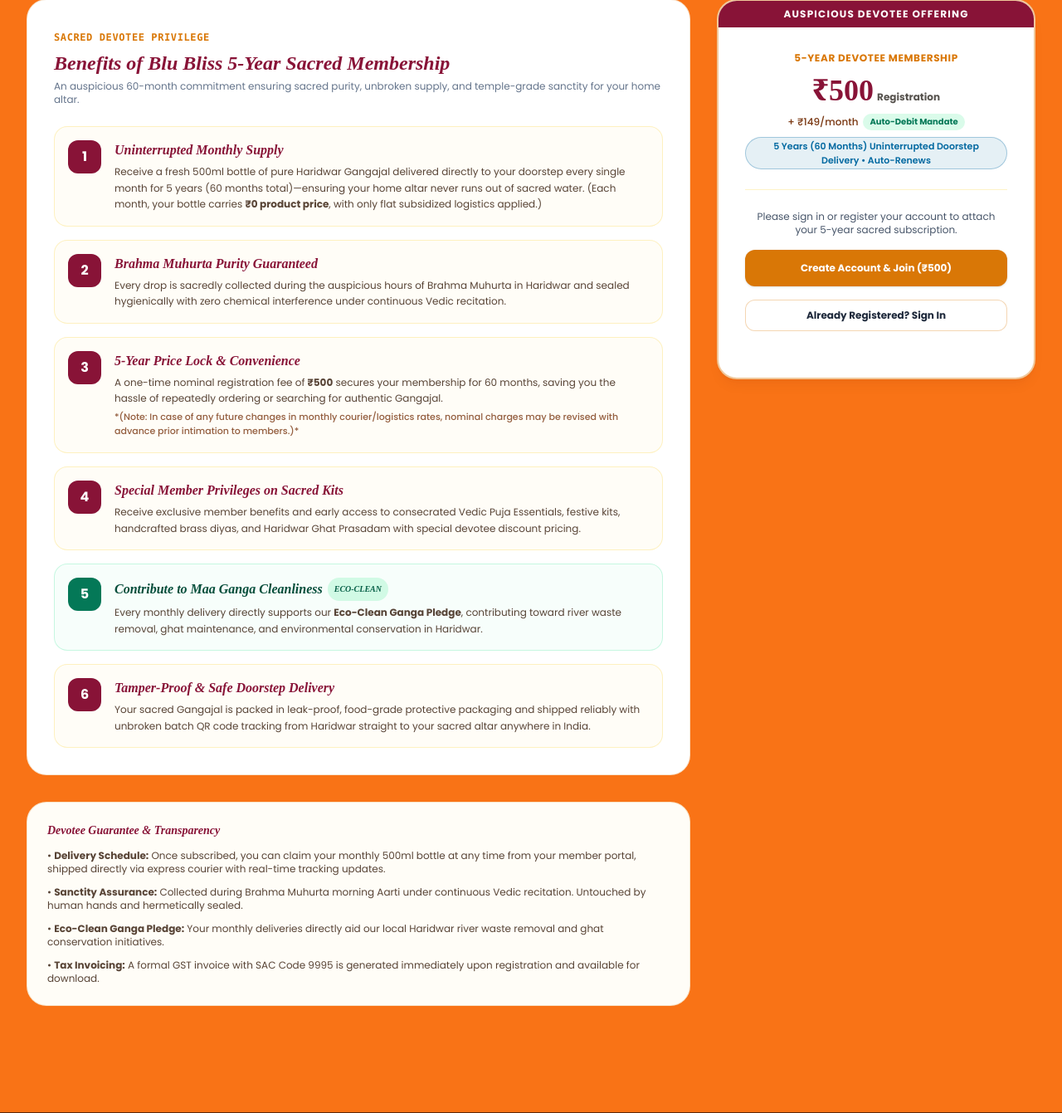
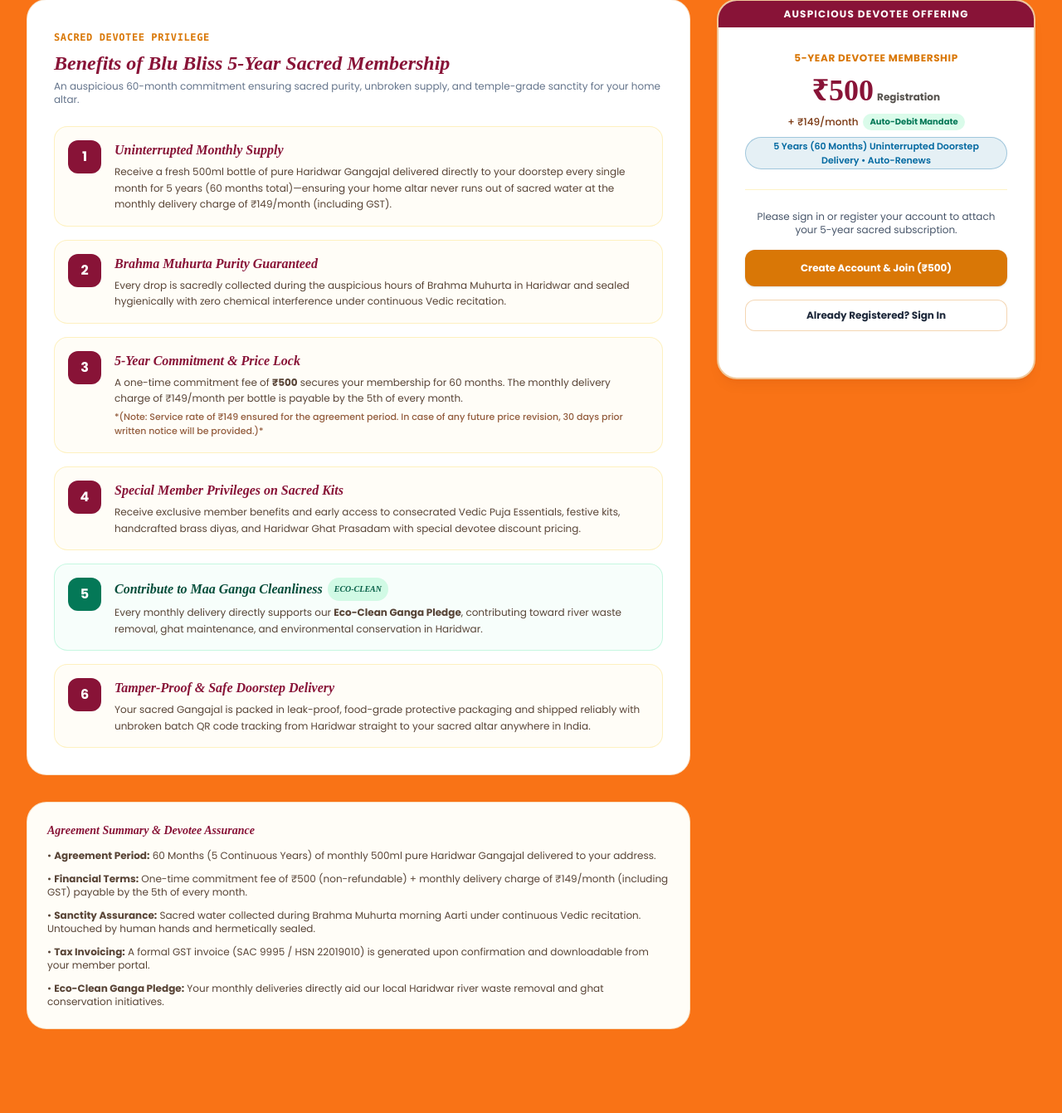
Before and after one commit to Avinash-cloud/hwd, a Laravel app: page /membership/join in a window 1280 px wide. Shown: the part 606-1947 px from the top of the page at 83% size. Run offline with Laravel 12, Linux system fonts and the light colour scheme; data that the repository does not hold is empty; style sheets or scripts are compiled from the project's sources; some libraries are stand-ins or nearby versions; some web fonts are replaced.

Commit message:
Refactor cart quantity input with Alpine.js for improved UX; update membership and dashboard text for clarity; adjust CSS styles for better accessibility and consistency.

```diff
--- a/resources/css/app.css
+++ b/resources/css/app.css
@@ -9,6 +9,9 @@
     body {
         color: #FFFFFF;
         background-color: #F97316;
+    }
+    input, select, textarea {
+        color: #0f172a;
     }
     h1, h2, h3, h4, h5, h6,
     h1.font-serif, h2.font-serif, h3.font-serif, h4.font-serif, h5.font-serif, h6.font-serif {
--- a/resources/views/membership/join.blade.php
+++ b/resources/views/membership/join.blade.php
@@ -151,7 +151,7 @@
                             <div>
                                 <h3 class="font-bold text-[#881337] text-sm sm:text-base">Uninterrupted Monthly Supply</h3>
                                 <p class="text-xs text-[#3B2314]/85 leading-relaxed mt-1">
-                                    Receive a fresh 500ml bottle of pure Haridwar Gangajal delivered directly to your doorstep every single month for 5 years (60 months total)—ensuring your home altar never runs out of sacred water. (Each month, your bottle carries <strong>₹0 product price</strong>, with only flat subsidized logistics applied.)
+                                    Receive a fresh 500ml bottle of pure Haridwar Gangajal delivered directly to your doorstep every single month for 5 years (60 months total)—ensuring your home altar never runs out of sacred water at the monthly delivery charge of ₹{{ number_format($shippingRate) }}/month (including GST).
                                 </p>
                             </div>
                         </div>
@@ -175,11 +175,11 @@
                                 3
                             </div>
                             <div>
-                                <h3 class="font-bold text-[#881337] text-sm sm:text-base">5-Year Price Lock & Convenience</h3>
+                                <h3 class="font-bold text-[#881337] text-sm sm:text-base">5-Year Commitment & Price Lock</h3>
                                 <p class="text-xs text-[#3B2314]/85 leading-relaxed mt-1">
-                                    A one-time nominal registration fee of <strong>₹{{ number_format($membershipFee) }}</strong> secures your membership for 60 months, saving you the hassle of repeatedly ordering or searching for authentic Gangajal.
+                                    A one-time commitment fee of <strong>₹{{ number_format($membershipFee) }}</strong> secures your membership for 60 months. The monthly delivery charge of ₹{{ number_format($shippingRate) }}/month per bottle is payable by the 5th of every month.
                                     <span class="block text-[11px] text-amber-900/80 font-medium mt-1">
-                                        *(Note: In case of any future changes in monthly courier/logistics rates, nominal charges may be revised with advance prior intimation to members.)*
+                                        *(Note: Service rate of ₹{{ number_format($shippingRate) }} ensured for the agreement period. In case of any future price revision, 30 days prior written notice will be provided.)*
                                     </span>
                                 </p>
                             </div>
@@ -231,20 +231,21 @@
 
                 <!-- Terms & Transparency -->
                 <div class="bg-[#FFFDF7] rounded-3xl border border-[#D97706]/20 p-6 space-y-3 text-xs text-[#3B2314]/85">
-                    <h4 class="font-serif font-bold text-[#881337] text-sm">Devotee Guarantee & Transparency</h4>
+                    <h4 class="font-serif font-bold text-[#881337] text-sm">Agreement Summary & Devotee Assurance</h4>
                     <p>
-                        • <strong>Delivery Schedule:</strong> Once subscribed, you can claim your monthly 500ml bottle at any
-                        time from your member portal, shipped directly via express courier with real-time tracking updates.
+                        • <strong>Agreement Period:</strong> 60 Months (5 Continuous Years) of monthly 500ml pure Haridwar Gangajal delivered to your address.
                     </p>
                     <p>
-                        • <strong>Sanctity Assurance:</strong> Collected during Brahma Muhurta morning Aarti under
-                        continuous Vedic recitation. Untouched by human hands and hermetically sealed.
+                        • <strong>Financial Terms:</strong> One-time commitment fee of ₹{{ number_format($membershipFee) }} (non-refundable) + monthly delivery charge of ₹{{ number_format($shippingRate) }}/month (including GST) payable by the 5th of every month.
+                    </p>
+                    <p>
+                        • <strong>Sanctity Assurance:</strong> Sacred water collected during Brahma Muhurta morning Aarti under continuous Vedic recitation. Untouched by human hands and hermetically sealed.
+                    </p>
+                    <p>
+                        • <strong>Tax Invoicing:</strong> A formal GST invoice (SAC 9995 / HSN 22019010) is generated upon confirmation and downloadable from your member portal.
                     </p>
                     <p>
                         • <strong>Eco-Clean Ganga Pledge:</strong> Your monthly deliveries directly aid our local Haridwar river waste removal and ghat conservation initiatives.
-                    </p>
-                    <p>
-                        • <strong>Tax Invoicing:</strong> A formal GST invoice with SAC Code 9995 is generated immediately upon registration and available for download.
                     </p>
                 </div>
             </div>
@@ -463,13 +464,73 @@
                     <button type="button" @click="termsModalOpen = false" class="text-stone-400 hover:text-stone-600 p-1">✕</button>
                 </div>
 
-                <div class="text-xs text-slate-600 space-y-3 max-h-96 overflow-y-auto pr-2 leading-relaxed">
-                    <p><strong>1. Membership Tenure & Auto-Renewal:</strong> The Blu Bliss Sacred Devotee Membership is valid for 5 continuous calendar years (60 months) from the date of activation. Upon recurring monthly fulfillment, the 5-year membership tenure automatically renews so your sacred household connection remains uninterrupted.</p>
-                    <p><strong>2. Monthly Sacred Gangajal Benefit & Auto-Debit:</strong> Active members receive 1 fresh 500ml Haridwar Gangajal bottle every month (₹0 product cost). A recurring subsidized delivery charge (currently ₹{{ number_format($shippingRate) }}/month) is auto-debited via your authorized payment mandate to ensure seamless monthly dispatch. In case of any future changes in monthly courier/logistics rates, nominal charges may be revised with advance prior intimation to members.</p>
-                    <p><strong>3. Sanctity Guarantee:</strong> Haridwar Bliss certifies that water is collected strictly from sacred Haridwar Ganga Ghats during auspicious Brahma Muhurta morning Aarti. Every bottle includes tamper-evident, leak-proof protective packaging and a verifiable batch lab assay.</p>
-                    <p><strong>4. Fee & Invoicing:</strong> The ₹{{ number_format($membershipFee) }} one-time registration contribution is inclusive of 18% GST (SAC Code 9995). A downloadable digital tax invoice is generated upon confirmation.</p>
-                    <p><strong>5. Sacred Kits & Cleanliness Pledge:</strong> Members receive preferred pricing and early access privileges on consecrated Vedic Puja Essentials, festive kits, and Haridwar Ghat Prasadam. Every monthly delivery directly supports our Eco-Clean Ganga Pledge toward river waste removal and environmental conservation in Haridwar.</p>
-                    <p><strong>6. Non-Transferable:</strong> Membership privileges are attached to the registered devotee account and are non-transferable and non-refundable once activated.</p>
+                <div class="text-xs text-slate-700 space-y-4 max-h-[28rem] overflow-y-auto pr-2 leading-relaxed divide-y divide-slate-100 font-sans">
+                    <div class="pt-1">
+                        <h4 class="font-bold text-xs uppercase tracking-wide text-[#881337]">1. Description of Service</h4>
+                        <p class="mt-1 text-slate-600">The Company shall provide pure Ganga Jal sourced from Haridwar, packed in a 500ml PET bottle, and delivered monthly to the Customer's address mentioned above.</p>
+                    </div>
+
+                    <div class="pt-3">
+                        <h4 class="font-bold text-xs uppercase tracking-wide text-[#881337]">2. Agreement Period</h4>
+                        <p class="mt-1 text-slate-600">The term of this Agreement shall be <strong>60 Months [5 Years]</strong>, commencing from the date of membership joining.</p>
+                    </div>
+
+                    <div class="pt-3">
+                        <h4 class="font-bold text-xs uppercase tracking-wide text-[#881337]">3. Financial Terms & Payment</h4>
+                        <ul class="mt-1 space-y-1.5 text-slate-600">
+                            <li><strong>A] One Time Commitment Fee:</strong> ₹{{ number_format($membershipFee) }}/- (This fee is charged as a one-time charge for the 5-year service commitment. This fee is <strong>Non-Refundable</strong> and shall not be refunded under any circumstances).</li>
+                            <li><strong>B] Monthly Charge:</strong> ₹{{ number_format($shippingRate) }}/- per bottle per month (Including GST).</li>
+                            <li><strong>C] Payment:</strong> The Commitment Fee is payable in advance at the time of signing the Agreement. The Monthly Charge is payable by the 5th of every month.</li>
+                        </ul>
+                    </div>
+
+                    <div class="pt-3">
+                        <h4 class="font-bold text-xs uppercase tracking-wide text-[#881337]">4. Customer Obligations</h4>
+                        <ul class="mt-1 space-y-1 text-slate-600">
+                            <li><strong>4.1</strong> The Customer is committed to availing the monthly service continuously for 60 months.</li>
+                            <li><strong>4.2</strong> If the Customer discontinues the service before the expiry of the Agreement period, the Commitment Fee deposited shall be forfeited.</li>
+                            <li><strong>4.3</strong> The Customer must provide 15 days prior written notice for any change of address.</li>
+                        </ul>
+                    </div>
+
+                    <div class="pt-3">
+                        <h4 class="font-bold text-xs uppercase tracking-wide text-[#881337]">5. Company Obligations</h4>
+                        <ul class="mt-1 space-y-1 text-slate-600">
+                            <li><strong>5.1</strong> The Company shall ensure service at the rate of ₹{{ number_format($shippingRate) }} for the Agreement period.</li>
+                            <li><strong>5.2</strong> In case of a price revision, the Company shall provide 30 days prior written notice. The Customer shall have the right to terminate the Agreement in case of disagreement; however, the Commitment Fee shall remain non-refundable.</li>
+                            <li><strong>5.3</strong> Service may be interrupted due to natural calamities/legal restrictions, for which the Company shall not be liable.</li>
+                        </ul>
+                    </div>
+
+                    <div class="pt-3">
+                        <h4 class="font-bold text-xs uppercase tracking-wide text-[#881337]">6. Taxation & Accounting</h4>
+                        <ul class="mt-1 space-y-1 text-slate-600">
+                            <li><strong>6.1</strong> GST applicable on all charges as per law. SAC Code: 9995 / HSN Code: 22019010.</li>
+                            <li><strong>6.2</strong> A valid Tax Invoice shall be issued by the Company.</li>
+                            <li><strong>6.3</strong> The Commitment Fee shall be treated as "Deferred Revenue" in the Company's books of accounts.</li>
+                        </ul>
+                    </div>
+
+                    <div class="pt-3">
+                        <h4 class="font-bold text-xs uppercase tracking-wide text-[#881337]">7. Termination of Agreement</h4>
+                        <p class="mt-1 text-slate-600">This Agreement shall automatically terminate upon completion of 60 months. Renewal shall be at the Customer's discretion.</p>
+                    </div>
+
+                    <div class="pt-3">
+                        <h4 class="font-bold text-xs uppercase tracking-wide text-[#881337]">8. Dispute Resolution</h4>
+                        <p class="mt-1 text-slate-600">All disputes related to this Agreement shall be subject to the jurisdiction of Haridwar District Court.</p>
+                    </div>
+
+                    <div class="pt-3">
+                        <h4 class="font-bold text-xs uppercase tracking-wide text-[#881337]">9. Service Cancellation Policy</h4>
+                        <ul class="mt-1 space-y-1 text-slate-600">
+                            <li><strong>A.</strong> The Customer may discontinue the service in any month by giving written notice or e-mail.</li>
+                            <li><strong>B.</strong> The Commitment Fee of ₹{{ number_format($membershipFee) }} is non-refundable under any circumstances.</li>
+                            <li><strong>C.</strong> Any monthly fee paid in advance shall be adjusted in the subsequent month's bill.</li>
+                            <li><strong>D.</strong> After completion of 60 months, no further Commitment Fee shall be charged.</li>
+                            <li><strong>E.</strong> For renewal after 5 years, a fresh Agreement may be executed if required.</li>
+                        </ul>
+                    </div>
                 </div>
 
                 <div class="pt-3 border-t border-slate-200 flex justify-end">
```
Also changed, not shown: resources/views/cart/index.blade.php (+20 -5 lines), resources/views/dashboard.blade.php (+3 -4 lines), 3 other files.
